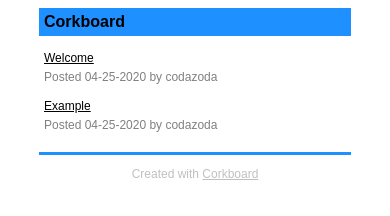
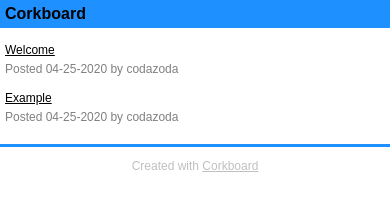
Before and after one commit to codazoda/corkboard, a plain HTML site: page index.html in a window 390 px wide. Drawn offline with Linux system fonts and the light colour scheme.

Commit message:
Update design to support mobile sizes

```diff
--- a/index.html
+++ b/index.html
@@ -5,6 +5,8 @@
     <title>Corkboard</title>
 
     <link rel="stylesheet" type="text/css" href="resources/corkboard.css">
+
+    <meta name="viewport" content="width=device-width, initial-scale=1.0" />
 
 </head>
 
--- a/resources/corkboard.css
+++ b/resources/corkboard.css
@@ -82,3 +82,12 @@ body {
 .footer a {
     color: silver;
 }
+
+@media only screen and (max-width: 600px) {
+    .page {
+        width: 100%;
+    }
+    body {
+        margin-top: 0;
+    }
+}
```
